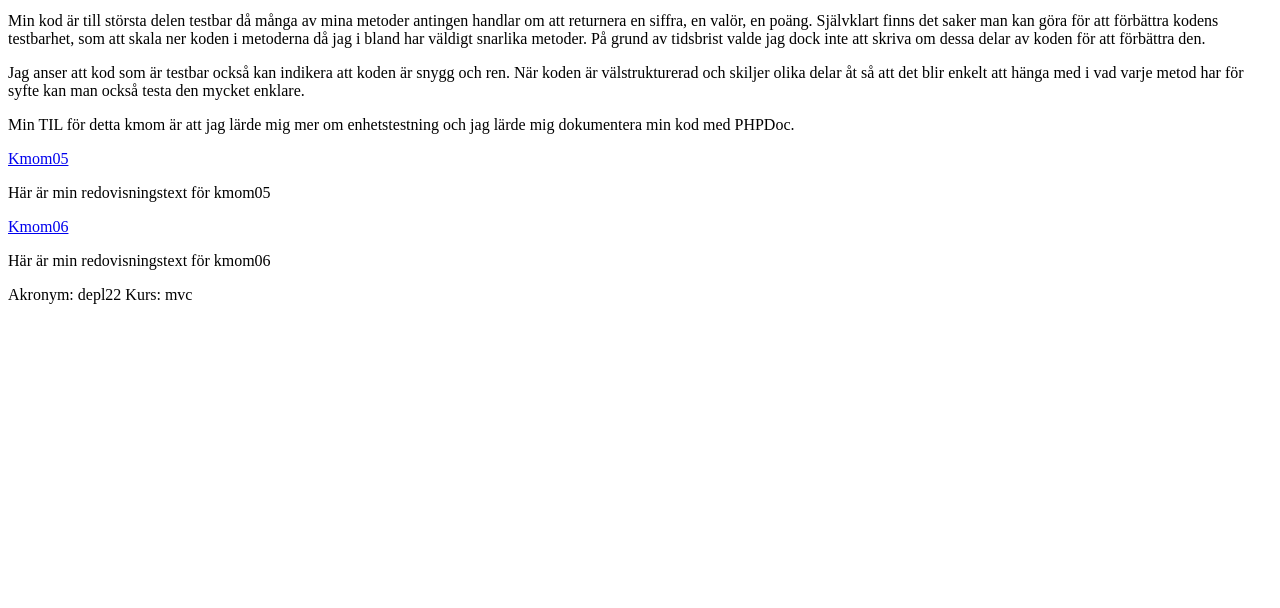
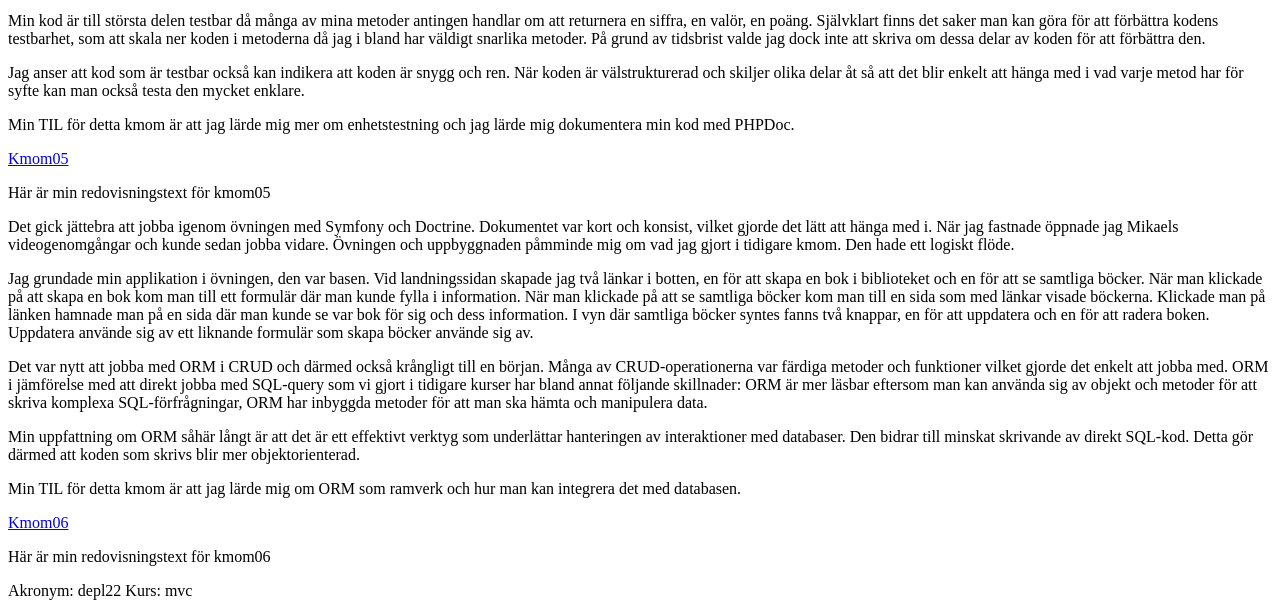
Before and after one commit to Despina-P/mvc-vt23, a Symfony app: template templates/report.html.twig in a window 1280 px wide. Shown: the part 1780-2388 px from the top of the page. Before the commit the page ends 2084 px from the top, so only its background shows below. Run offline with Twig, Linux system fonts and the light colour scheme; the template is opened without the code that fills it, so the values that code supplies are empty; some libraries are stand-ins or nearby versions.

Commit message:
Added answers for kmom05 questions

```diff
--- a/templates/report.html.twig
+++ b/templates/report.html.twig
@@ -177,6 +177,40 @@
 
     <div id="kmom05">
         <p>Här är min redovisningstext för kmom05</p>
+
+        <p>
+            Det gick jättebra att jobba igenom övningen med Symfony och Doctrine.
+            Dokumentet var kort och konsist, vilket gjorde det lätt att hänga med i.
+            När jag fastnade öppnade jag Mikaels videogenomgångar och kunde sedan jobba vidare.
+            Övningen och uppbyggnaden påmminde mig om vad jag gjort i tidigare kmom. Den hade ett logiskt flöde.
+        </p>
+
+        <p>
+            Jag grundade min applikation i övningen, den var basen.
+            Vid landningssidan skapade jag två länkar i botten, en för att skapa en bok i biblioteket och en för att se samtliga böcker.
+            När man klickade på att skapa en bok kom man till ett formulär där man kunde fylla i information.
+            När man klickade på att se samtliga böcker kom man till en sida som med länkar visade böckerna.
+            Klickade man på länken hamnade man på en sida där man kunde se var bok för sig och dess information.
+            I vyn där samtliga böcker syntes fanns två knappar, en för att uppdatera och en för att radera boken.
+            Uppdatera använde sig av ett liknande formulär som skapa böcker använde sig av.
+        </p>
+
+        <p>
+            Det var nytt att jobba med ORM i CRUD och därmed också krångligt till en början.
+            Många av CRUD-operationerna var färdiga metoder och funktioner vilket gjorde det enkelt att jobba med.
+            ORM i jämförelse med att direkt jobba med SQL-query som vi gjort i tidigare kurser har bland annat följande skillnader:
+            ORM är mer läsbar eftersom man kan använda sig av objekt och metoder för att skriva komplexa SQL-förfrågningar,
+            ORM har inbyggda metoder för att man ska hämta och manipulera data.
+        </p>
+
+        <p>
+            Min uppfattning om ORM såhär långt är att det är ett effektivt verktyg som underlättar hanteringen av interaktioner med databaser.
+            Den bidrar till minskat skrivande av direkt SQL-kod. Detta gör därmed att koden som skrivs blir mer objektorienterad.
+        </p>
+
+        <p>
+            Min TIL för detta kmom är att jag lärde mig om ORM som ramverk och hur man kan integrera det med databasen.
+        </p>
     </div>
 
     <a href="{{ path('report') }}#kmom06">Kmom06</a>
```
